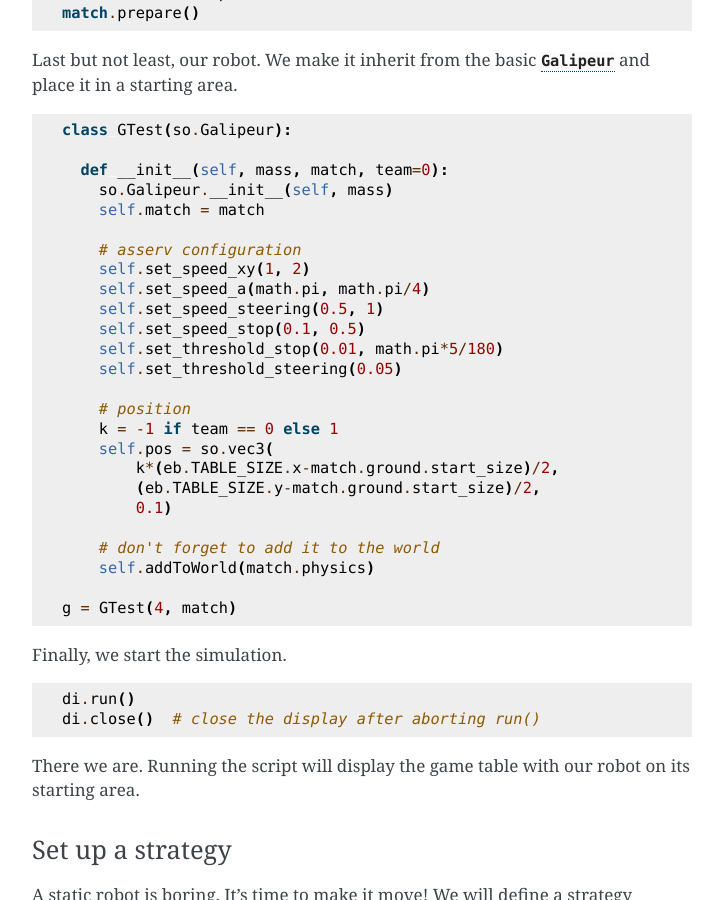
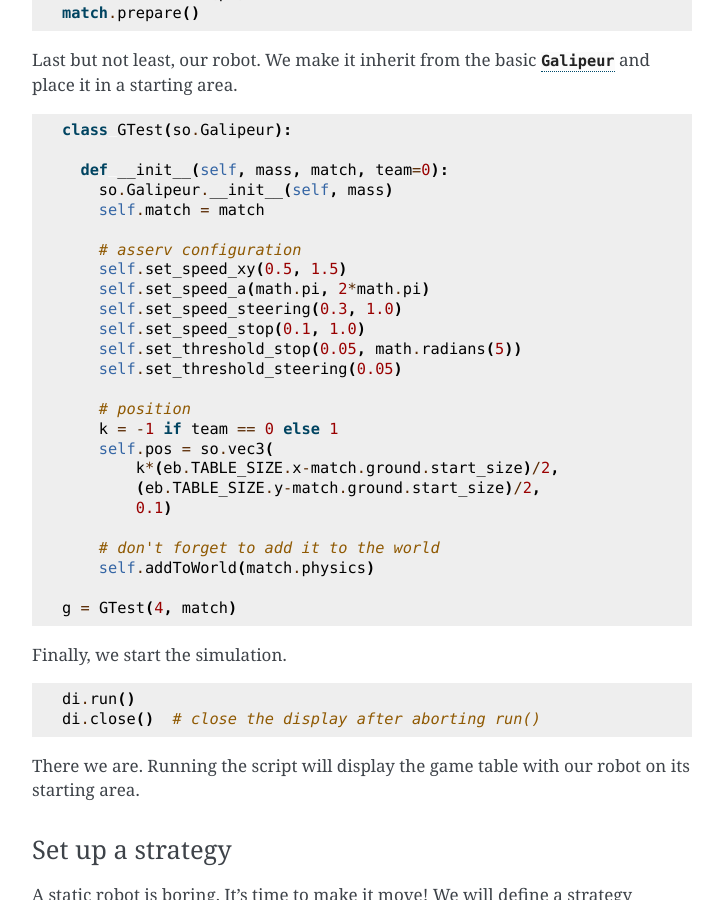
Before and after one commit to benoitryder/simulotter, a Sphinx documentation site: the page built from doc/start.rst, in a window 1280 px wide and 900 px high, scrolled down 2986 px. Shown: the whole window, without its empty margins (388-1111 px from the left). Built offline with Sphinx 7.4.7, drawn with Linux system fonts in a browser that asks for light colours.

```diff
--- a/doc/start.rst
+++ b/doc/start.rst
@@ -151,11 +151,11 @@ Last but not least, our robot. We make it inherit from the basic
       self.match = match
 
       # asserv configuration
-      self.set_speed_xy(1, 2)
-      self.set_speed_a(math.pi, math.pi/4)
-      self.set_speed_steering(0.5, 1)
-      self.set_speed_stop(0.1, 0.5)
-      self.set_threshold_stop(0.01, math.pi*5/180)
+      self.set_speed_xy(0.5, 1.5)
+      self.set_speed_a(math.pi, 2*math.pi)
+      self.set_speed_steering(0.3, 1.0)
+      self.set_speed_stop(0.1, 1.0)
+      self.set_threshold_stop(0.05, math.radians(5))
       self.set_threshold_steering(0.05)
 
       # position
```
Also changed, not shown: 2 other files.
